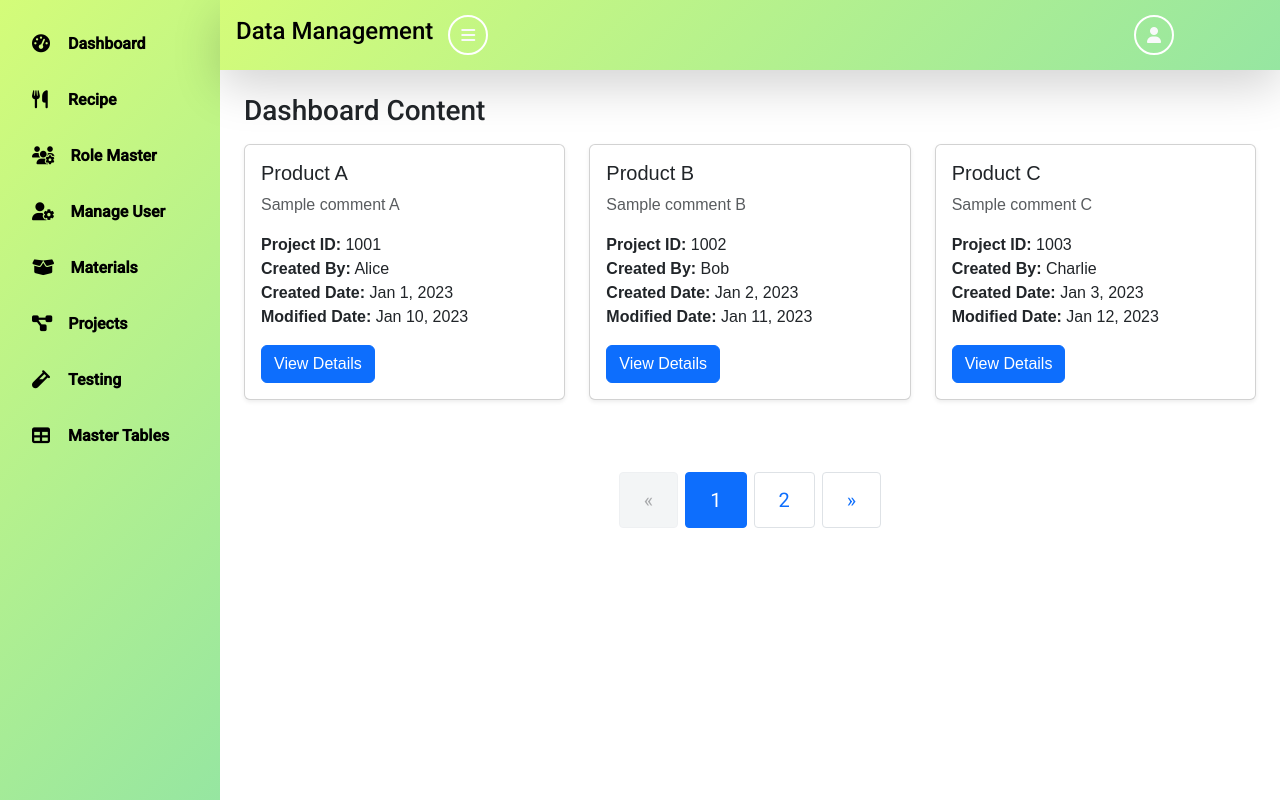
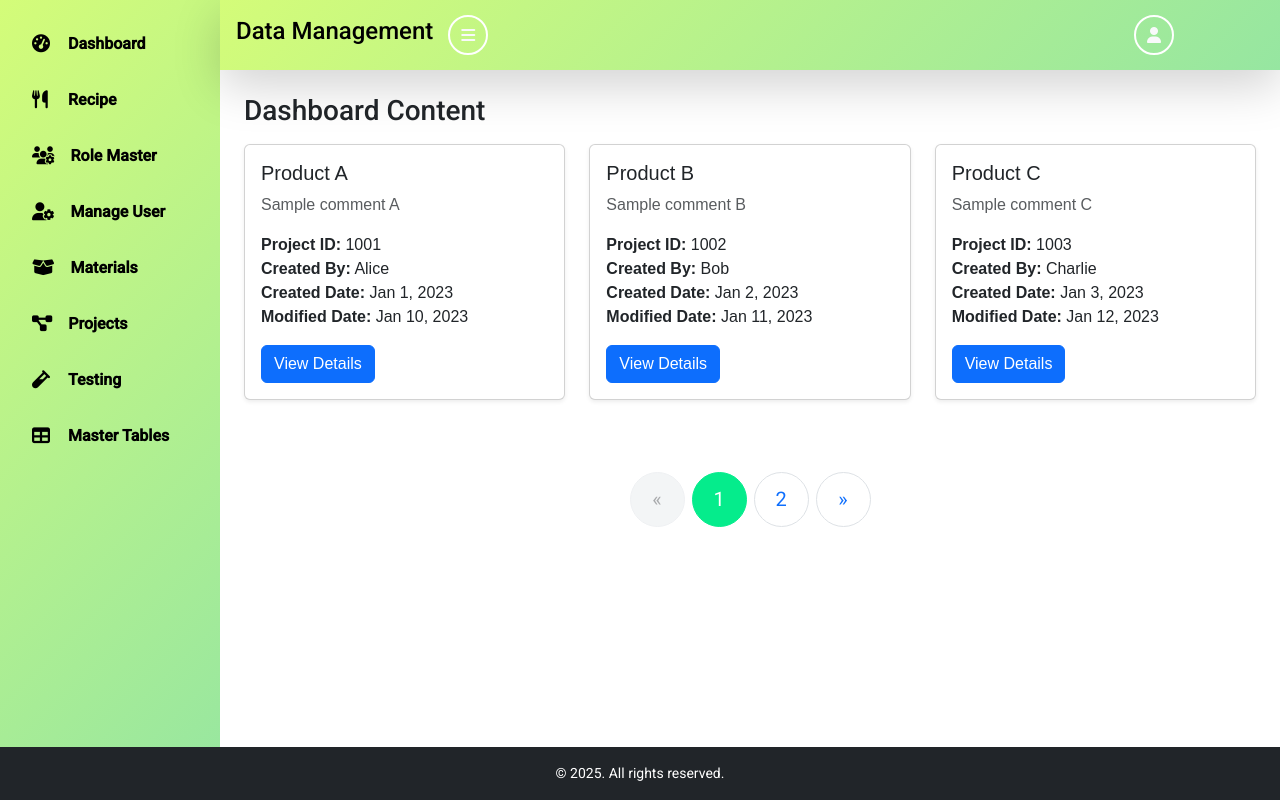
Before and after one commit to AkshayNeo-123/Frontend-Data-Mgmt-Module, an Angular app: page /dashboard/recipy in a window 1280 px wide. Built offline with nearby package versions, Linux system fonts and the light colour scheme.

Commit message:
footer and other ui related changes

```diff
--- a/src/app/dashboard/add-material/add-material.component.html
+++ b/src/app/dashboard/add-material/add-material.component.html
@@ -1,9 +1,9 @@
+<div class="">
   <h2 mat-dialog-title>Add Material</h2>
 
   <form [formGroup]="materialForm" (ngSubmit)="onSubmit()">
     <div mat-dialog-content>
 
-    <!-- First Row: Material Type + Designation -->
       <div class="row">
         <mat-form-field appearance="outline" class="half-width">
           <mat-label>Material Type</mat-label>
@@ -16,7 +16,6 @@
         </mat-form-field>
       </div>
 
-    <!-- Second Row: Manufacturer ID + Quantity -->
       <div class="row">
         <mat-form-field appearance="outline" class="half-width">
           <mat-label>Manufacturer ID</mat-label>
@@ -91,3 +90,4 @@
       <button mat-raised-button color="primary" type="submit">Add Material</button>
     </mat-dialog-actions>
   </form>
+</div>
--- a/src/app/dashboard/dashboard/dashboard.component.css
+++ b/src/app/dashboard/dashboard/dashboard.component.css
@@ -17,7 +17,12 @@
   }
 
   .pagination .page-item .page-link {
-    border-radius: 0.25rem;
+    border-radius: 83%;
+    width: 55px;
+    height: 55px;
+    justify-content: center;
+    align-items: center;
+    display: flex;
   }
 
 
@@ -31,13 +36,13 @@
   }
 
   .page-item.active .page-link {
-    background-color: #0d6efd;
-    border-color: #0d6efd;
+    background-color: #05ec8c;
+    border-color: #05ec8c;
     color: white;
   }
 
   .page-link:hover {
-    background-color: #0b5ed7;
+    background-color: #05ec8c;
     color: white;
   }
 
--- a/src/app/dashboard/dashboard/dashboard.component.html
+++ b/src/app/dashboard/dashboard/dashboard.component.html
@@ -81,3 +81,4 @@
     </div>
   </div>
 </div>
+<app-footer></app-footer>
--- a/src/app/dashboard/dashboard/dashboard.component.ts
+++ b/src/app/dashboard/dashboard/dashboard.component.ts
@@ -4,6 +4,7 @@ import { SidebarComponent } from '../sidebar/sidebar.component';
 import { TopbarComponent } from '../topbar/topbar.component';
 import { RecipyComponent } from '../recipy/recipy.component';
 import { GetmaterialsComponent } from '../getmaterials/getmaterials.component';
+import { FooterComponent } from '../../footer/footer.component';
 // import { RecipyComponent } from '../recipy/recipy.component';
 
 @Component({
@@ -14,8 +15,8 @@ import { GetmaterialsComponent } from '../getmaterials/getmaterials.component';
     SidebarComponent,
     TopbarComponent,
     RecipyComponent,
-    GetmaterialsComponent
-
+    GetmaterialsComponent,
+    FooterComponent
   ],
   templateUrl: './dashboard.component.html',
   styleUrls: ['./dashboard.component.css']
--- a/src/app/dashboard/getmaterials/getmaterials.component.html
+++ b/src/app/dashboard/getmaterials/getmaterials.component.html
@@ -1,7 +1,7 @@
 <div class="container">
   <h4 class="fw-bold">Materials Table</h4>
 
-  <div class="d-flex justify-content-end align-items-center mb-3">
+  <div class="d-flex justify-content-start align-items-center mb-3">
 
     <button mat-raised-button class="mr-3 add-material-btn me-4" (click)="openAddMaterialDialog()">
       <i class="fas fa-plus me-2"></i> Add Material
--- a/src/app/dashboard/getmaterials/getmaterials.component.ts
+++ b/src/app/dashboard/getmaterials/getmaterials.component.ts
@@ -40,7 +40,7 @@ export class GetmaterialsComponent implements AfterViewInit, OnInit {
   constructor(
     private materialService: MaterialService,
     private dialog: MatDialog,
-    private snackBar: MatSnackBar  // Optional: for success/error messages
+    private snackBar: MatSnackBar
   ) { }
 
   ngOnInit(): void {
--- /dev/null
+++ b/src/app/footer/footer.component.css
@@ -0,0 +1,8 @@
+.footer {
+    position: fixed;
+    bottom: 0;
+    width: 100%;
+    font-size: 14px;
+    background-color: #343a40;
+    color: white;
+  }
--- /dev/null
+++ b/src/app/footer/footer.component.html
@@ -0,0 +1,5 @@
+<footer class="footer bg-dark text-white text-center py-3">
+    <div>
+      © 2025. All rights reserved.
+    </div>
+  </footer>
```
Also changed, not shown: src/app/footer/footer.component.ts (added, +11 -0 lines), 1 other file (tests, documents, lock files or other folders). Lines whose indentation alone changed are shown as unchanged.
